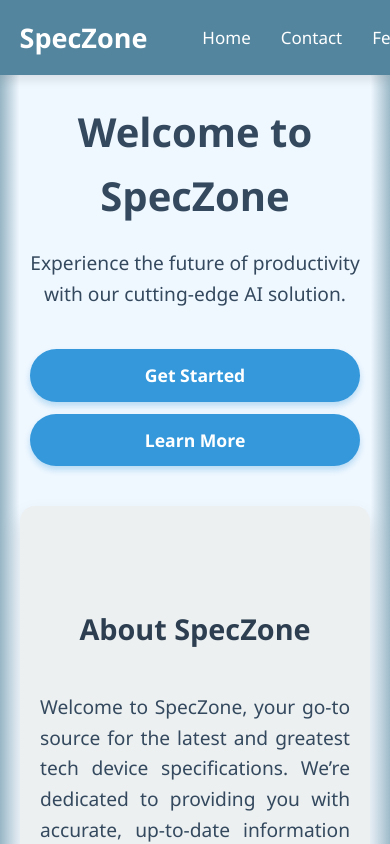
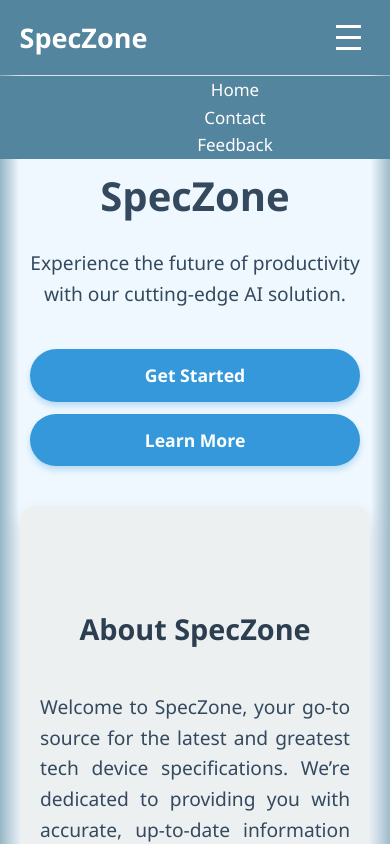
Before and after one commit to kirubel-web/SpecZone, a React (Create React App) app in the folder client/: page / in a window 390 px wide. Shown: the top 844 px of the page. Built offline with nearby package versions, Linux system fonts and the light colour scheme.

Commit message:
hamberger menu

```diff
--- a/client/src/components/Teaser.js
+++ b/client/src/components/Teaser.js
@@ -1,16 +1,24 @@
-import React, { useState, useEffect } from 'react';
-import { Link } from 'react-router-dom';
-import About from './About';
-import FeatureSection from './FeatureSection';
-import './teaser.css';
+import React, { useState, useEffect } from "react";
+import { Link } from "react-router-dom";
+import About from "./About";
+import FeatureSection from "./FeatureSection";
+import "./teaser.css";
 
 export default function Teaser() {
   const [showNavbar, setShowNavbar] = useState(true);
+  const [menuOpen, setMenuOpen] = useState(false);
+
+  const toggleMenu = () => {
+    console.log("Menu Toggled");
+
+    setMenuOpen(!menuOpen);
+  };
   let lastScrollTop = 0;
 
   useEffect(() => {
     const handleScroll = () => {
-      const scrollTop = window.pageYOffset || document.documentElement.scrollTop;
+      const scrollTop =
+        window.pageYOffset || document.documentElement.scrollTop;
 
       if (scrollTop > lastScrollTop) {
         // User is scrolling down
@@ -23,32 +31,51 @@ export default function Teaser() {
       lastScrollTop = scrollTop;
     };
 
-    window.addEventListener('scroll', handleScroll);
-    return () => window.removeEventListener('scroll', handleScroll);
+    window.addEventListener("scroll", handleScroll);
+    return () => window.removeEventListener("scroll", handleScroll);
   }, []);
 
   return (
     <>
-      <nav className={showNavbar ? '' : 'navbar-hidden'}>
+      <nav className={showNavbar ? "" : "navbar-hidden"}>
         <div className="navbar">
-          <div className="logo"><a href="#">SpecZone</a></div>
-          <ul className="menu">
-            <li><a href="#Home">Home</a></li>
-            <li><a href="#Contact">Contact</a></li>
-            <li><a href="#Feedback">Feedback</a></li>
+          <div className="logo">
+            <a href="#">SpecZone</a>
+          </div>
+          <div className="hamburger-menu" onClick={toggleMenu}>
+            <span></span>
+            <span></span>
+            <span></span>
+          </div>
+          <ul className={`menu ${menuOpen ? "open" : ""}`}>
+            <li>
+              <a href="#Home">Home</a>
+            </li>
+            <li>
+              <a href="#Contact">Contact</a>
+            </li>
+            <li>
+              <a href="#Feedback">Feedback</a>
+            </li>
           </ul>
         </div>
       </nav>
-
       <div className="teaser-container">
         <h1>Welcome to SpecZone</h1>
-        <p>Experience the future of productivity with our cutting-edge AI solution.</p>
+        <p>
+          Experience the future of productivity with our cutting-edge AI
+          solution.
+        </p>
         <div className="teaser-actions">
-          <Link to="/Login" className="btn">Get Started</Link>
-          <Link to="#" className="btn">Learn More</Link>
+          <Link to="/Login" className="btn">
+            Get Started
+          </Link>
+          <Link to="#" className="btn">
+            Learn More
+          </Link>
         </div>
-<About />
-	  <FeatureSection />
+        <About />
+        <FeatureSection />
         <div className="pricing-section">
           <h2>Choose Your Plan</h2>
           <div className="pricing-cards">
@@ -60,7 +87,9 @@ export default function Teaser() {
                 <li>Feature 2</li>
                 <li>Feature 3</li>
               </ul>
-              <Link to="#" className="btn">Select Plan</Link>
+              <Link to="#" className="btn">
+                Select Plan
+              </Link>
             </div>
             <div className="card">
               <h3>Pro</h3>
@@ -71,7 +100,9 @@ export default function Teaser() {
                 <li>Feature 5</li>
                 <li>Feature 6</li>
               </ul>
-              <Link to="#" className="btn">Select Plan</Link>
+              <Link to="#" className="btn">
+                Select Plan
+              </Link>
             </div>
             <div className="card">
               <h3>Enterprise</h3>
@@ -82,7 +113,9 @@ export default function Teaser() {
                 <li>Feature 8</li>
                 <li>Priority Support</li>
               </ul>
-              <Link to="#" className="btn">Select Plan</Link>
+              <Link to="#" className="btn">
+                Select Plan
+              </Link>
             </div>
           </div>
         </div>
@@ -91,26 +124,45 @@ export default function Teaser() {
           <h2>What Our Customers Say</h2>
           <div className="reviews">
             <div className="review">
-              <img src="https://randomuser.me/api/portraits/women/65.jpg" alt="Sarah Johnson" />
-              <p>"This service has completely transformed our workflow. Highly recommended!"</p>
+              <img
+                src="https://randomuser.me/api/portraits/women/65.jpg"
+                alt="Sarah Johnson"
+              />
+              <p>
+                "This service has completely transformed our workflow. Highly
+                recommended!"
+              </p>
               <p>Sarah Johnson, CEO</p>
             </div>
             <div className="review">
-              <img src="https://randomuser.me/api/portraits/men/32.jpg" alt="Michael Chen" />
-              <p>"Intuitive, powerful, and cost-effective. It's a game-changer for our team."</p>
+              <img
+                src="https://randomuser.me/api/portraits/men/32.jpg"
+                alt="Michael Chen"
+              />
+              <p>
+                "Intuitive, powerful, and cost-effective. It's a game-changer
+                for our team."
+              </p>
               <p>Michael Chen, CTO</p>
             </div>
             <div className="review">
-              <img src="https://randomuser.me/api/portraits/women/45.jpg" alt="Emily Rodriguez" />
-              <p>"The customer support is outstanding. They go above and beyond every time."</p>
+              <img
+                src="https://randomuser.me/api/portraits/women/45.jpg"
+                alt="Emily Rodriguez"
+              />
+              <p>
+                "The customer support is outstanding. They go above and beyond
+                every time."
+              </p>
               <p>Emily Rodriguez, Manager</p>
             </div>
           </div>
         </div>
 
-
-<div className="teaser-actions">
-          <Link to="/Login" className="btn">Get Started</Link>
+        <div className="teaser-actions">
+          <Link to="/Login" className="btn">
+            Get Started
+          </Link>
         </div>
 
         <div className="footer">
--- a/client/src/components/teaser.css
+++ b/client/src/components/teaser.css
@@ -1,6 +1,6 @@
 /* Modern Teaser Styles */
 body {
-  font-family: 'Segoe UI', Tahoma, Geneva, Verdana, sans-serif;
+  font-family: "Segoe UI", Tahoma, Geneva, Verdana, sans-serif;
   line-height: 1.6;
   color: #333;
   background-color: #f4f7f9;
@@ -14,7 +14,7 @@ nav {
   top: 0;
   width: 100%;
   height: 75px;
-  background: rgb(83,133,158);
+  background: rgb(83, 133, 158);
   box-shadow: 0 5px 10px rgba(0, 0, 0, 0.1);
   z-index: 1000;
   transition: top 0.3s ease-in-out;
@@ -27,7 +27,7 @@ nav .navbar {
   justify-content: space-between;
   height: 100%;
   max-width: 90%;
-  background: rgb(83,133,158);
+  background: rgb(83, 133, 158);
   margin: auto;
 }
 
@@ -60,16 +60,63 @@ nav .navbar .menu {
 .navbar-hidden {
   top: -75px; /* Hides the navbar by moving it up */
 }
+/* Hamburger Menu Styling */
+.hamburger-menu {
+  display: none;
+  flex-direction: column;
+  cursor: pointer;
+  padding: 10px;
+}
 
+.hamburger-menu span {
+  height: 3px;
+  width: 25px;
+  background: #fff;
+  margin: 4px 0;
+  transition: all 0.3s ease;
+}
 
+/* Show hamburger menu on mobile view */
+@media screen and (max-width: 768px) {
+  .hamburger-menu {
+    display: flex;
+  }
+
+  .menu {
+    display: none;
+    flex-direction: column;
+    width: 100%;
+    background: rgb(83, 133, 158);
+    position: absolute;
+    top: 60px;
+    left: 0;
+    transition: max-height 0.3s ease-in-out;
+  }
+
+  ul.menu.open {
+    display: none;
+    max-height: 100vh;
+  }
+
+  .menu li {
+    text-align: center;
+    margin: 10px 0;
+  }
+}
 
 .teaser-container {
   text-align: center;
   padding: 60px 20px;
   /* background-color: #ffffff; */
-background: rgb(83,133,158);
-background: linear-gradient(90deg, rgba(83,133,158,0.5802696078431373) 0%, rgba(240,248,255,1) 5%, rgba(240,248,255,1) 95%, rgba(83,133,158,0.5354516806722689) 100%);
- padding-bottom:0;
+  background: rgb(83, 133, 158);
+  background: linear-gradient(
+    90deg,
+    rgba(83, 133, 158, 0.5802696078431373) 0%,
+    rgba(240, 248, 255, 1) 5%,
+    rgba(240, 248, 255, 1) 95%,
+    rgba(83, 133, 158, 0.5354516806722689) 100%
+  );
+  padding-bottom: 0;
 }
 
 .teaser-container h1 {
@@ -90,17 +137,13 @@ background: linear-gradient(90deg, rgba(83,133,158,0.5802696078431373) 0%, rgba(
 
 .teaser-actions {
   margin: 40px 0;
-
-
 }
-@media (max-width: 748px){
-	.teaser-actions{
-
+@media (max-width: 748px) {
+  .teaser-actions {
     display: flex;
     flex-direction: column;
     gap: 12px;
   }
-
 }
 
 .teaser-actions .btn {
@@ -154,7 +197,9 @@ background: linear-gradient(90deg, rgba(83,133,158,0.5802696078431373) 0%, rgba(
   width: 300px;
   text-align: center;
   box-shadow: 0 10px 20px rgba(0, 0, 0, 0.1);
-  transition: transform 0.3s ease, box-shadow 0.3s ease;
+  transition:
+    transform 0.3s ease,
+    box-shadow 0.3s ease;
   display: flex;
   flex-direction: column;
 }
```
Lines whose indentation alone changed are shown as unchanged.
